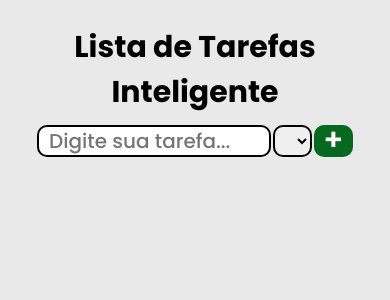
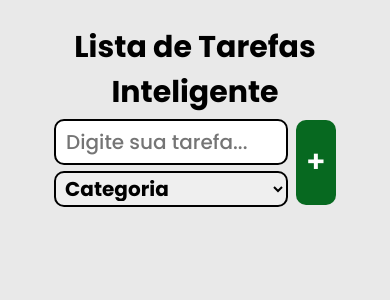
Before and after one commit to lucasdborges99/Lista-de-Tarefas-Inteligente, a React (Vite) app: page / in a window 390 px wide. Shown: the top 300 px of the page. Built offline with nearby package versions, Linux system fonts and the light colour scheme.

Commit message:
quase pronto

```diff
--- a/src/components/App.jsx
+++ b/src/components/App.jsx
@@ -2,7 +2,6 @@ import { useState } from 'react';
 import '../styles/App.css';
 import InputTarefa from './InputTarefa';
 import ListaItens from './ListaItens';
-import { use } from 'react';
 
 function App() {
   const[input, setInput] = useState('');
@@ -74,10 +73,6 @@ function App() {
     }
   }
 
-  function mudarCorEtiqueta(){
-
-  }
-
   return(
       <div className='container'>
         <InputTarefa input={input} mudancaInput={mudancaInput} addTarefaNaLista={addTarefaNaLista} select={select} mudancaSelect={mudancaSelect} catColor={catColor}/>
--- a/src/components/ItemTarefa.jsx
+++ b/src/components/ItemTarefa.jsx
@@ -1,10 +1,39 @@
 function ItemTarefa({listaDeTarefas, removerTarefaDaLista, marcarTarefaConcluida}){
+
+    function mudarCorEtiqueta(categoria){
+        switch(categoria){
+            case 'trabalho': return 'cat trabalho';
+            case 'pessoal' : return 'cat pessoal';
+            case 'estudos' : return 'cat estudos';
+            case 'casa' : return 'cat casa';
+            case 'lazer' : return 'cat lazer';
+            case 'financas' : return 'cat financas';
+            case 'projetos' : return 'cat projetos';
+            default: return;
+        }
+    }
+
+    function mudarTextoEtiqueta(categoria){
+        switch(categoria){
+            case 'trabalho': return 'Trabalho';
+            case 'pessoal' : return 'Pessoal';
+            case 'estudos' : return 'Estudos';
+            case 'casa' : return 'Casa';
+            case 'lazer' : return 'Lazer';
+            case 'financas' : return 'Finanças';
+            case 'projetos' : return 'Projetos';
+            default: return;
+        }
+
+    }
 
     return(
         <>
             {listaDeTarefas.map((tarefa) => (
                 <div  key={tarefa.id} className={tarefa.concluido ? 'item concluido' : 'item'}>
-                    <div className="cat"></div>
+                    <div className={mudarCorEtiqueta(tarefa.categoria)}>
+                        <p style={{color: 'white'}}>{mudarTextoEtiqueta(tarefa.categoria)}</p>
+                    </div>
                     <div className="btnMarcarConcluida">
                         <button onClick={() => marcarTarefaConcluida(tarefa.id)}></button>
                     </div>
--- a/src/styles/App.css
+++ b/src/styles/App.css
@@ -95,7 +95,7 @@ header .btnAddTarefa{
   border: none;
   border-radius: 10px;
   color: white;
-  background-color: rgb(7, 105, 32);
+  background-color: rgb(4, 150, 40);
   font-weight: 600;
   font-size: 40px;
   cursor: pointer;
@@ -104,7 +104,7 @@ header .btnAddTarefa{
 
 .entradaTarefa button:hover{
   transform: scale(1.03);
-  box-shadow: rgb(7, 105, 32) 0px 1px 5px;
+  box-shadow: rgb(4, 150, 40) 0px 1px 5px;
 }
 
 .listaItens{
@@ -154,7 +154,38 @@ header .btnAddTarefa{
 .cat{
   height: 100%;
   width: 1vw;
+  font-size: 20px;
+  transition: width 0.5s ease;
+  overflow: hidden;
+  transform: translateX();
+  display: flex;
+  align-items: center;
+  justify-content: center;
 }
+
+.cat p{
+  transform: translateX(6vw);
+  transition: transform 0.5s ease 0.1s;
+}
+
+.cat:hover{
+  width: 9vw;
+  font-weight: bold;
+  font-size: 20px;
+  color: white;
+}
+
+.cat:hover p{
+  transform: translateX(0px);
+}
+
+.cat.trabalho    { background-color: rgb(35, 35, 204); }
+.cat.pessoal     { background-color: red; }
+.cat.estudos     { background-color: rgb(218, 186, 7); }
+.cat.casa        { background-color: rgb(100, 44, 7); }
+.cat.lazer       { background-color: orangered; }
+.cat.financas    { background-color: green; }
+.cat.projetos    { background-color: rgb(47, 167, 155); }
 
 .listaItens .item.concluido .btnMarcarConcluida button{
   background-color: #2e7d32;
@@ -312,6 +343,10 @@ header .btnAddTarefa{
   box-shadow: rgba(0, 0, 0, 0.24) 0px 3px 8px;
 }
 
+.entradaTarefa .inputTarefa{
+  flex-direction: column;
+}
+
 .entradaTarefa input{
   font-size: 20px;
   height: 70%;
@@ -322,18 +357,25 @@ header .btnAddTarefa{
 
 .entradaTarefa select{
   font-size: 20px;
-  height: 70%;
-  width: 10vw;
+  height: 90%;
+  width: 60vw;
   border: 2px solid black;
   text-align: start;
   padding-right: 10px;
   border-radius: 10px;
-  margin-left: 0.5vw;
+  margin-top: 0.7vh;
+  margin-left: 0;
 }
 
 .entradaTarefa button{
-  height: 70%;
-  margin-left: 0.5vw;
+  height: 90%;
+  margin-left: 0.8vw;
+  width: 40px;
+}
+
+.entradaTarefa .btnAddTarefa{
+  height: 100%;
+  align-items: center;
 }
 }
 
@@ -353,4 +395,8 @@ header .btnAddTarefa{
     width: 7.6vw;
     font-size: 15px;
   }
+
+  .entradaTarefa button{
+    margin-left: 2vw;
+  }
 }
```
Also changed, not shown: src/components/InputTarefa.jsx (indentation only).
